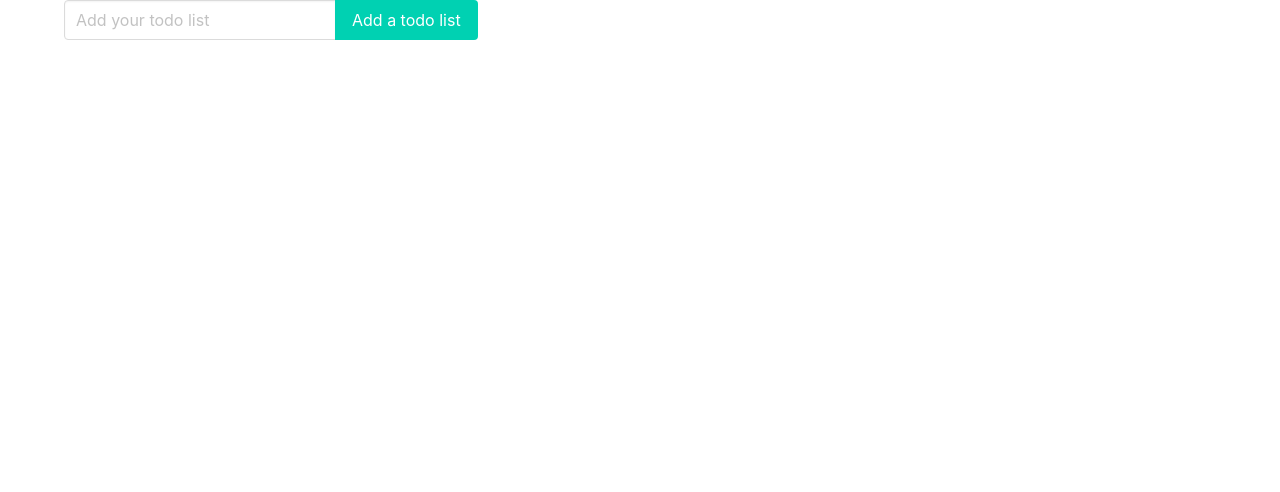
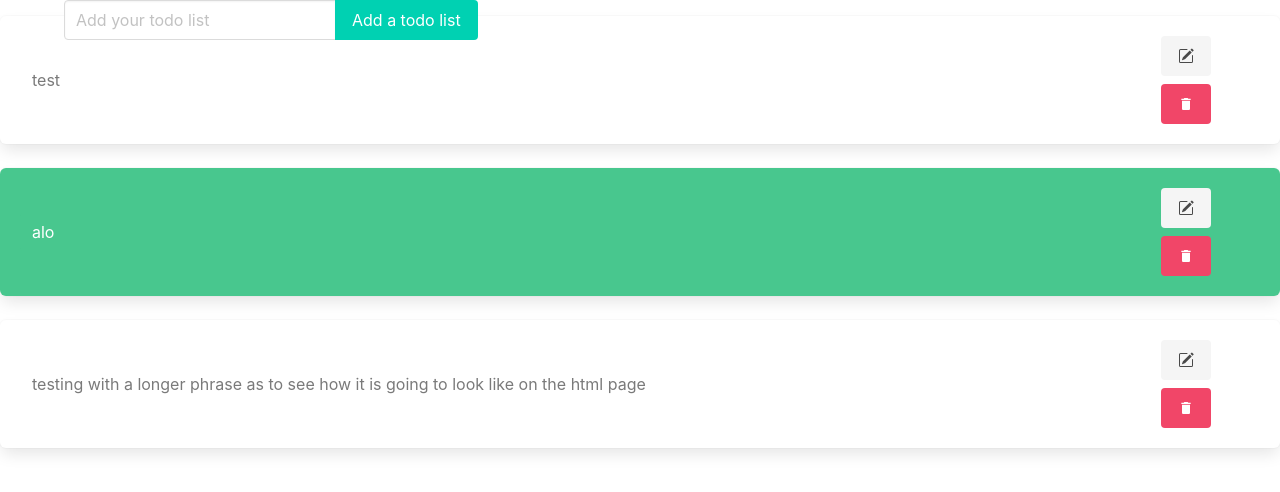
Before and after one commit to CCornez/groupwork2-frontend, a React (Vite) app: page / in a window 1280 px wide. Shown: the top 492 px of the page. Built offline with nearby package versions, Linux system fonts and the light colour scheme.

Commit message:
Add testing list

```diff
--- a/src/App.jsx
+++ b/src/App.jsx
@@ -5,6 +5,7 @@ import CreateArea from './components/CreateArea';
 import Note from './components/Note';
 import CategoryList from './components/CategoryList';
 import TodoList from './components/TodoList';
+import ListTemp from './components/ListTemp';
 
 const App = (props) => {
   const [notes, setNotes] = useState([]);
@@ -40,6 +41,11 @@ const App = (props) => {
       <div>
         <TodoList />
       </div>
+
+      {/* test ListItem component */}
+      <div>
+        <ListTemp />
+      </div>
     </>
   );
 };
```
